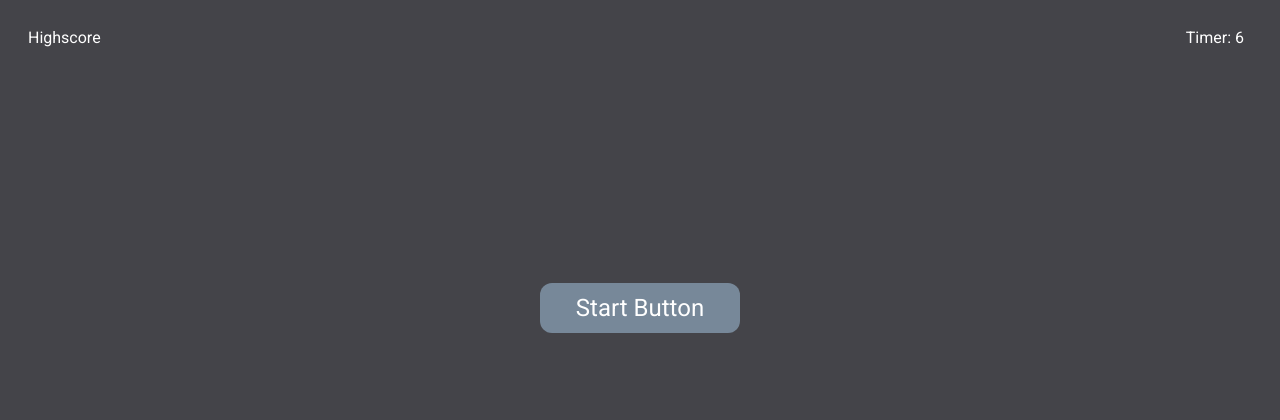
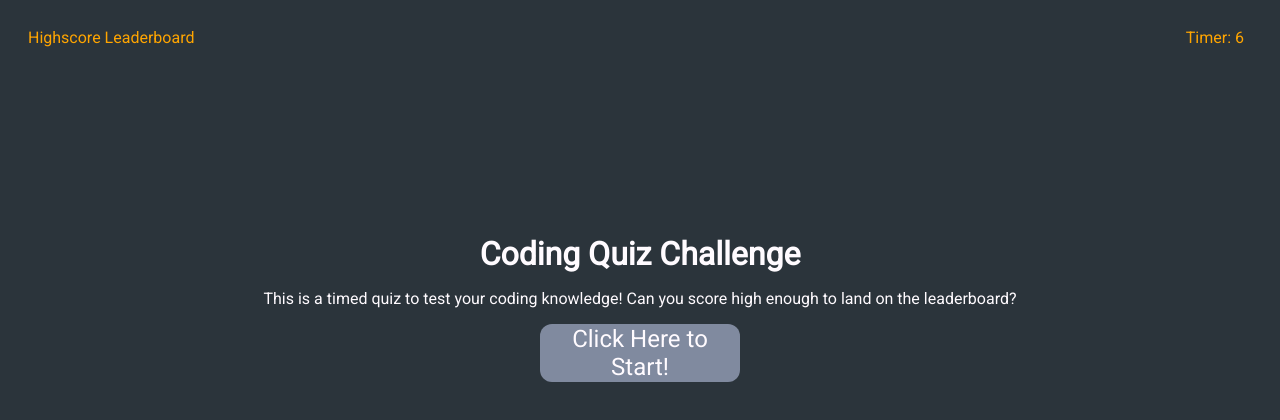
Before and after one commit to katiechurchwell/code-quiz, a plain HTML site: page index.html in a window 1280 px wide. Drawn offline with Linux system fonts and the light colour scheme.

```diff
--- a/assets/script.js
+++ b/assets/script.js
@@ -14,7 +14,7 @@
 var countdown = function () {
   document.getElementById("timer-container").innerHTML = "Timer: " + counter;
   counter--;
-  if (counter === -1) {
+  if (counter === 0) {
     clearInterval(startCountdown); //add function to alert, save highscore, and end round.
   }
 };
@@ -53,14 +53,15 @@
     button.innerHTML = question1.options[i];
   }
 
-//determine selection
-var test = function () {
+  //determine selection
+  var test = function () {
     console.log("Correct!");
-}
+  };
 
-var correct = document.getElementById("3");
-correct.addEventListener("click", test);
+  var correct = document.getElementById("3");
+  correct.addEventListener("click", test);
 
+  //add localStorage persistence
 };
 
 // THEN I am presented with another question
--- a/assets/stylesheet.css
+++ b/assets/stylesheet.css
@@ -1,7 +1,15 @@
 * {
   font-family: Roboto, serif;
-  background-color: rgb(68, 68, 73);
-  color: white;
+  background-color: #2b343b;
+  color: #fffbff;
+}
+
+.highscore-container {
+  color: orange;
+}
+
+#timer-container {
+  color: orange;
 }
 
 #start-button-container {
@@ -9,15 +17,20 @@
   justify-content: center;
   align-items: center;
   height: 60vh;
+  flex-direction: column;
+}
+
+#start-button-container h1 {
+  margin: 0;
 }
 
 #startBtn {
   width: 200px;
-  height: 50px;
+  height: auto;
   font-size: x-large;
   border-radius: 12px;
   border: none;
-  background-color: lightslategrey;
+  background-color: #808A9F;
 }
 
 #startBtn:hover {
--- a/index.html
+++ b/index.html
@@ -13,14 +13,16 @@
 <body>
     <header>
         <div class="highscore-container">
-            Highscore
+            Highscore Leaderboard
         </div>
         <div id="timer-container">
             Timer
         </div>
     </header>
     <div id="start-button-container">
-        <button id="startBtn">Start Button</button>
+        <h1>Coding Quiz Challenge</h1>
+        <p>This is a timed quiz to test your coding knowledge! Can you score high enough to land on the leaderboard?</p>
+        <button id="startBtn">Click Here to Start!</button>
     </div>
 
     <script src="assets/script.js"></script>
```
Also changed, not shown: highscores.html (added, +17 -0 lines). Lines whose indentation alone changed are shown as unchanged.
